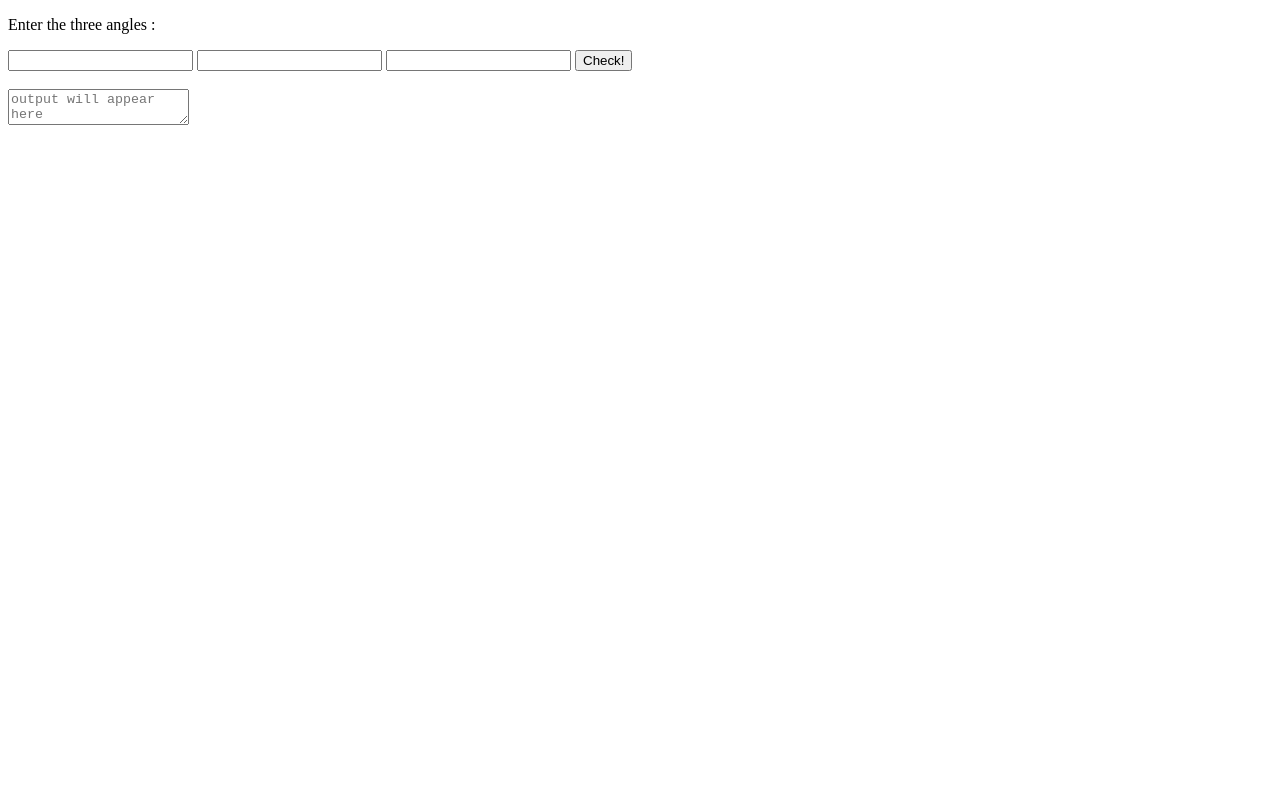
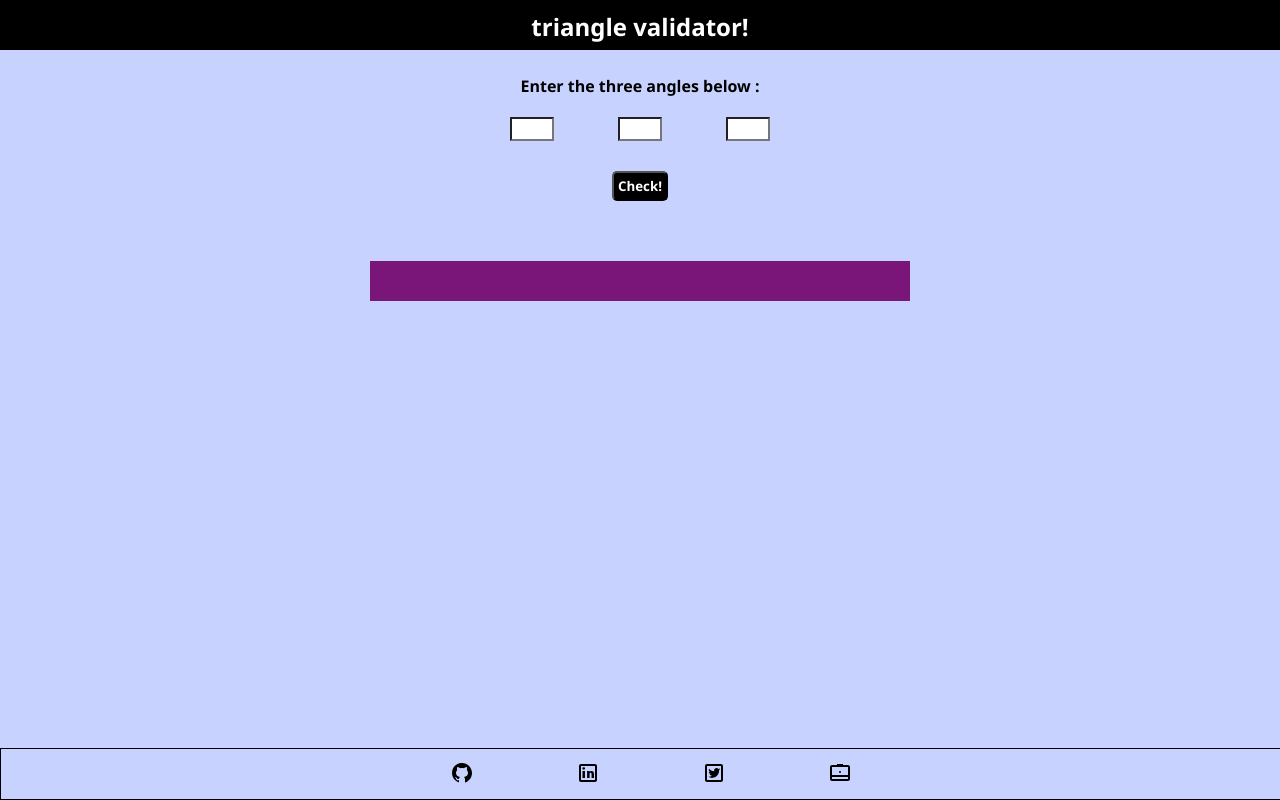
Before and after one commit to srijani07/know-your-triangles, a plain HTML site: page index.html in a window 1280 px wide. Drawn offline with Linux system fonts and the light colour scheme.

Commit message:
styling : added footer icons and updated output area

```diff
--- a/app.js
+++ b/app.js
@@ -6,7 +6,7 @@ var btnCheck = document.querySelector("#btn-check");
 var outputArea = document.querySelector("#output-area");
 function clickHandler() {
 
-if(parseInt(inputOne.value) <=0 || parseInt(inputOne.value) >=180 || parseInt(inputTwo.value) <=0 || parseInt(inputTwo.value) >=180 || parseInt(inputThree.value) <=0 || parseInt(inputThree.value) >=180) { //checking if angles are between 1 and 179 or not
+if(parseInt(inputOne.value) <=0 || parseInt(inputOne.value) >=180 || parseInt(inputTwo.value) <=0 || parseInt(inputTwo.value) >=180 || parseInt(inputThree.value) <=0 || parseInt(inputThree.value) >=180  || inputOne.value === "" || inputTwo.value === "" ||inputThree.value === "" ){ //checking if angles are between 1 and 179 or not
     outputArea.innerHTML = "Please enter a valid input."
 
 }
--- a/index.html
+++ b/index.html
@@ -5,19 +5,30 @@
     <meta http-equiv="X-UA-Compatible" content="IE=edge">
     <meta name="viewport" content="width=device-width, initial-scale=1.0">
     <title>triangle validator</title>
+    <link rel="stylesheet" href="styles.css">
 </head>
 <body>
-    <p>Enter the three angles : </p>
-    <input id="input-one" type="number" >
-    <input id="input-two" type="number">
-    <input id="input-three" type="number" >
-
+    <header>triangle validator!</header>
+    Enter the three angles below :
+    <section id="angles-input">
+    <input id="input-one" type="number" required >
+    <input id="input-two" type="number" required>
+    <input id="input-three" type="number" required>
+    </section>
     <button id="btn-check">Check!</button>
-    <br><br>
-
-    <textarea id="output-area" placeholder = "output will appear here"></textarea>
 
 
+    <div id="output-area"></div>
+
+    <footer>   <ul>
+        <li><a href="https.//github.com/srijani07"><img src="github.svg"></a></li>
+           <li><a href="https://www.linkedin.com/in/srijani-parui/"><img src="linkedin.svg"></a></li>
+               <li><a href="https.//twitter.com/earlnextdoor_"><img src="twitter.svg"></a></li>
+               <li><a href="https://twitter.com/earlnextdoor_"><img src="briefcase.svg"></a></li>
+
+    </ul>
+
+  </footer>
     <script type="text/javascript" src="app.js"></script>
 </body>
 </html>
--- /dev/null
+++ b/styles.css
@@ -0,0 +1,70 @@
+
+*{
+    margin : 0;
+    padding : 0;
+    font-weight:bold;
+    background-color:#C7D2FE;
+    color : black;
+    text-align:center;
+    font-family: 'Segoe UI', Tahoma, Geneva, Verdana, sans-serif;
+}
+header,footer {
+
+    height : 30px;
+    overflow : hidden;
+    color:rgb(255, 255, 255);
+    align-content: center;
+    padding : 10px;
+    font-weight: bold;
+    font-size:x-large
+}
+
+header {
+    margin-bottom : 25px;
+    background-color : black;
+}
+
+footer {
+    position: fixed;
+    bottom: 0;
+    width: 100%;
+    border: 1px solid black;
+   }
+   ul {
+    list-style-type: none;
+
+}
+li{
+    display:inline;
+    margin : 0rem 3rem;
+}
+button {
+    background-color:black;
+    color : white;
+    border-radius: 5px;
+    padding : 4px 4px;
+    margin : 10px;
+}
+
+input {
+    height:20px;
+    width : 40px;
+    margin : 10px 30px;
+    background-color:white;
+}
+
+#angles-input {
+    margin : 10px;
+}
+
+#output-area {
+    font-weight : bolder;
+    font-size :20px;
+    background-color : rgb(122, 21, 122);
+    color : white;
+    margin : 50px auto;
+    padding : 20px;
+    width : 500px;
+
+
+}
```
Also changed, not shown: briefcase.svg (added), github.svg (added), linkedin.svg (added), twitter.svg (added).
